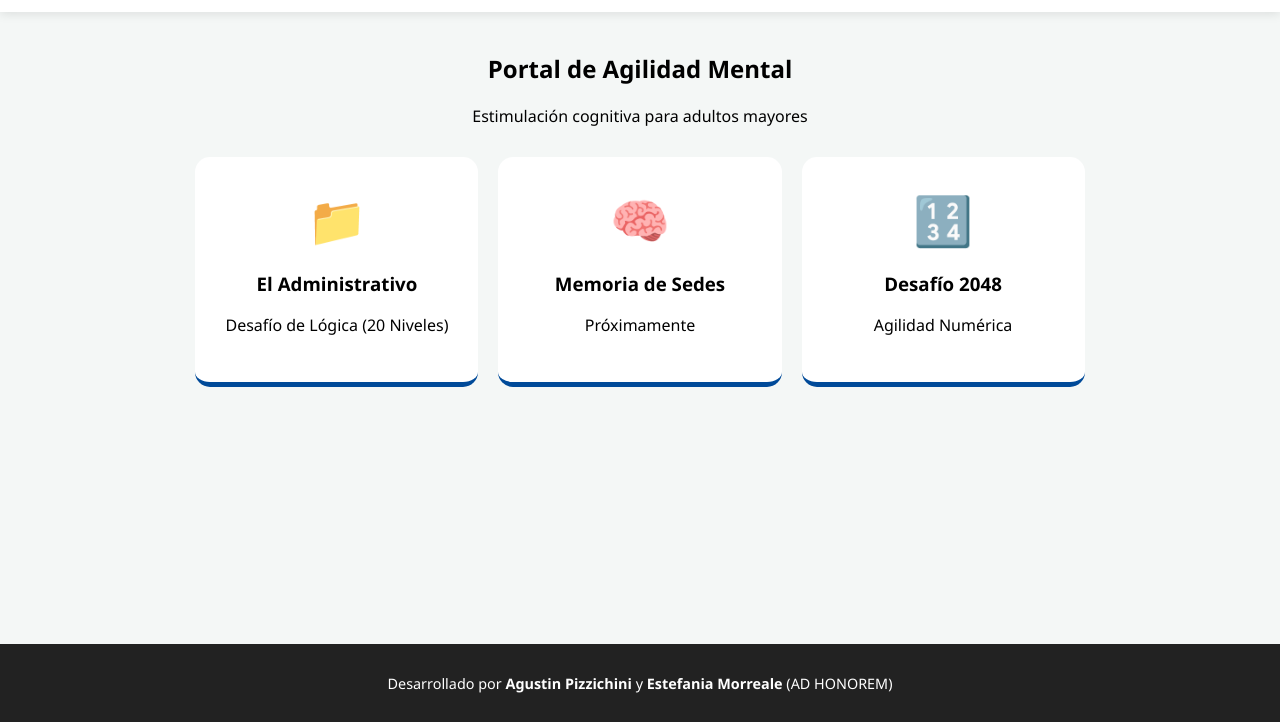
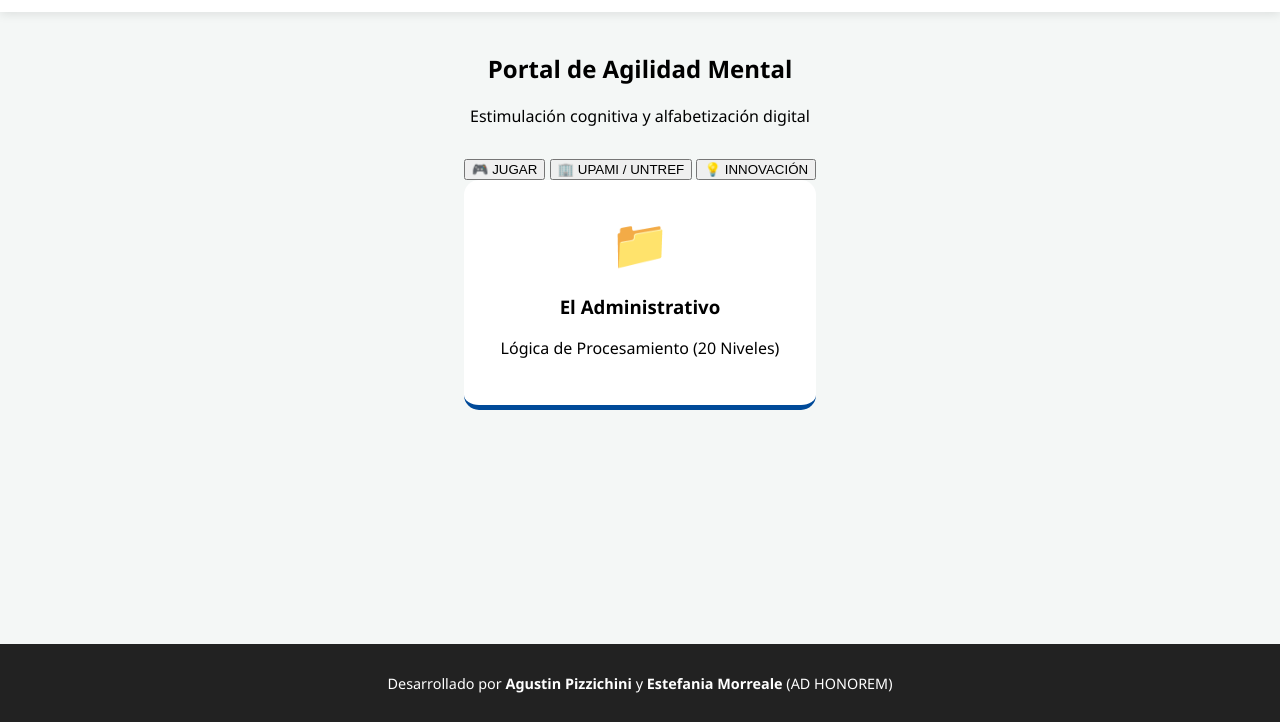
Before and after one commit to apizzichini/app-adultosmayoresdemo, a plain HTML site: page index.html in a window 1280 px wide. Shown: the part 78-800 px from the top of the page. Drawn offline with Linux system fonts and the light colour scheme.

Commit message:
Update index.html

```diff
--- a/index.html
+++ b/index.html
@@ -3,7 +3,7 @@
 <head>
     <meta charset="UTF-8">
     <meta name="viewport" content="width=device-width, initial-scale=1.0">
-    <title>Innovar UNTREF - Portal UPAMI</title>
+    <title>Portal Innovar UNTREF - UPAMI</title>
     <link rel="stylesheet" href="estilos.css">
 </head>
 <body>
@@ -19,26 +19,38 @@
     <main id="contenido-dinamico">
         <section id="pantalla-principal" class="fade-in">
             <div class="bienvenida">
-                <h1>Portal de Agilidad Mental</h1>
-                <p>Estimulación cognitiva para adultos mayores</p>
+                <h1 class="texto-untref">Portal de Agilidad Mental</h1>
+                <p>Estimulación cognitiva y alfabetización digital</p>
             </div>
 
+            <nav class="menu-institucional">
+                <button onclick="mostrarSeccion('juegos')" class="btn-nav">🎮 JUGAR</button>
+                <button onclick="mostrarSeccion('info')" class="btn-nav">🏢 UPAMI / UNTREF</button>
+                <button onclick="mostrarSeccion('innovar')" class="btn-nav">💡 INNOVACIÓN</button>
+            </nav>
+
+            <div id="sec-juegos" class="tab-content">
                 <div class="grid-juegos">
                     <div class="card-juego" onclick="iniciarJuego('administrativo')">
                         <div class="icono">📁</div>
                         <h3>El Administrativo</h3>
-                    <p>Desafío de Lógica (20 Niveles)</p>
+                        <p>Lógica de Procesamiento (20 Niveles)</p>
                     </div>
-                <div class="card-juego" onclick="iniciarJuego('memoria')">
-                    <div class="icono">🧠</div>
-                    <h3>Memoria de Sedes</h3>
-                    <p>Próximamente</p>
                 </div>
-                <div class="card-juego" onclick="iniciarJuego('calculo')">
-                    <div class="icono">🔢</div>
-                    <h3>Desafío 2048</h3>
-                    <p>Agilidad Numérica</p>
             </div>
+
+            <div id="sec-info" class="tab-content oculto">
+                <article class="info-card">
+                    <h2 class="texto-untref">UPAMI y UNTREF</h2>
+                    <p><b>UPAMI</b> es un programa integral que crea un espacio universitario específico para adultos mayores. En la <b>UNTREF</b>, este vínculo se fortalece promoviendo la inclusión digital y el intercambio de saberes.</p>
+                </article>
+            </div>
+
+            <div id="sec-innovar" class="tab-content oculto">
+                <article class="info-card">
+                    <h2 class="texto-untref">Innovar UNTREF</h2>
+                    <p>Desde <b>Innovar UNTREF</b> desarrollamos aplicaciones y materiales didácticos digitales diseñados para toda la comunidad de adultos mayores, priorizando la accesibilidad y el aprendizaje lúdico.</p>
+                </article>
             </div>
         </section>
 
@@ -50,31 +62,23 @@
     </footer>
 
     <script src="logica_administrativo.js"></script>
-    <script src="calculo_untref.js"></script>
-    <script src="memoria_untref.js"></script>
     <script>
+        function mostrarSeccion(id) {
+            document.querySelectorAll('.tab-content').forEach(t => t.classList.add('oculto'));
+            document.getElementById('sec-' + id).classList.remove('oculto');
+        }
+
         function iniciarJuego(tipo) {
-            const principal = document.getElementById('pantalla-principal');
+            document.getElementById('pantalla-principal').classList.add('oculto');
             const juego = document.getElementById('contenedor-juego');
-
-            principal.classList.add('oculto');
             juego.classList.remove('oculto');
-            juego.innerHTML = "";
-
-            try {
             if(tipo === 'administrativo') cargarAdministrativo();
-                if(tipo === 'calculo') cargarCalculo();
-                if(tipo === 'memoria') cargarMemoria();
-            } catch (e) {
-                console.error(e);
-                juego.innerHTML = "<h3>Error al cargar el módulo. Revisa los archivos .js</h3>";
-            }
         }
 
         function volverAlMenu() {
             document.getElementById('pantalla-principal').classList.remove('oculto');
             document.getElementById('contenedor-juego').classList.add('oculto');
-            document.onkeydown = null; // Limpiar teclado
+            document.onkeydown = null;
             window.scrollTo(0,0);
         }
     </script>
```
Lines whose indentation alone changed are shown as unchanged.
